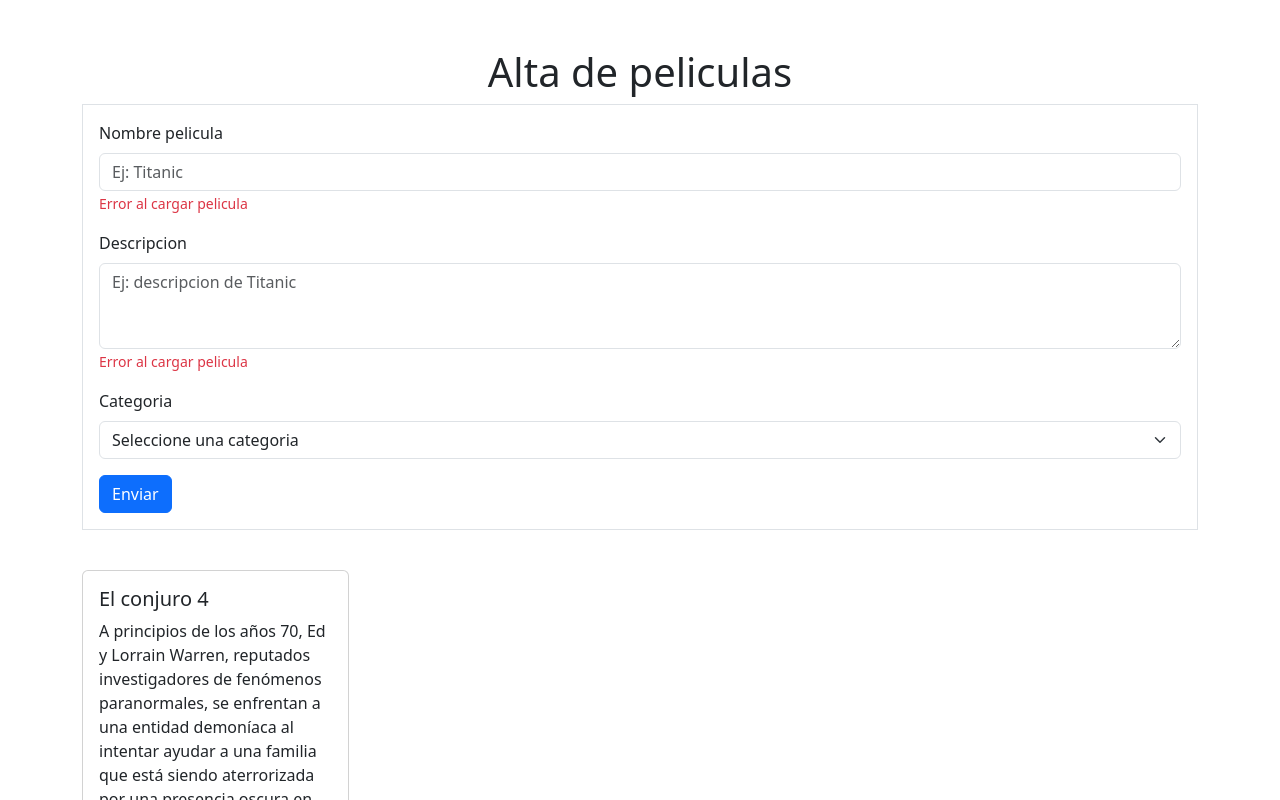
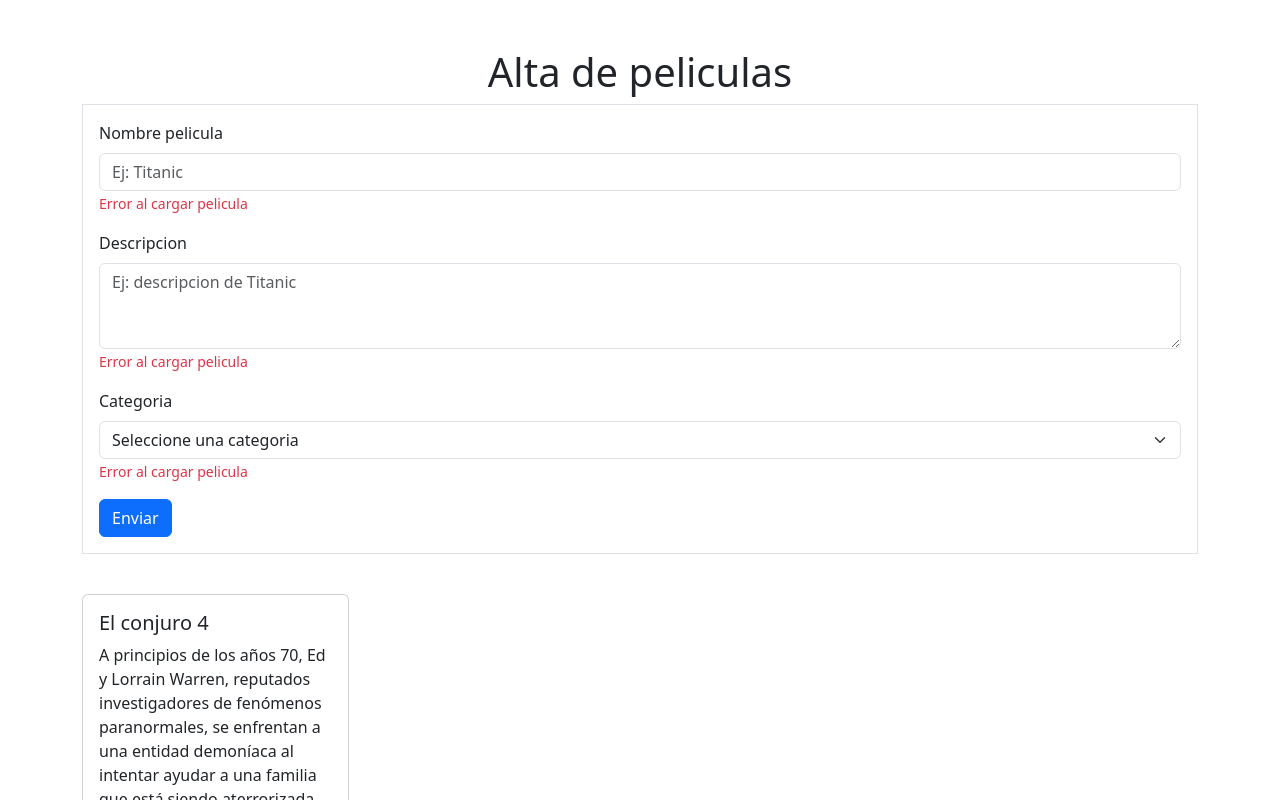
Before and after one commit to rollingcodeschool/altaPeliculas-c16, a React (Vite) app: page / in a window 1280 px wide. Shown: the top 800 px of the page. Built offline with nearby package versions, Linux system fonts and the light colour scheme.

Commit message:
agregamos el mensaje de error al final del select

```diff
--- a/src/components/FormularioPelicula.jsx
+++ b/src/components/FormularioPelicula.jsx
@@ -33,6 +33,9 @@ const FormularioPelicula = () => {
             <option value="Comedia">Comedia</option>
             <option value="Aventura">Aventura</option>
           </Form.Select>
+          <Form.Text className="text-danger">
+            Error al cargar pelicula
+          </Form.Text>
         </Form.Group>
         <Button variant="primary" type="submit">
           Enviar
```
